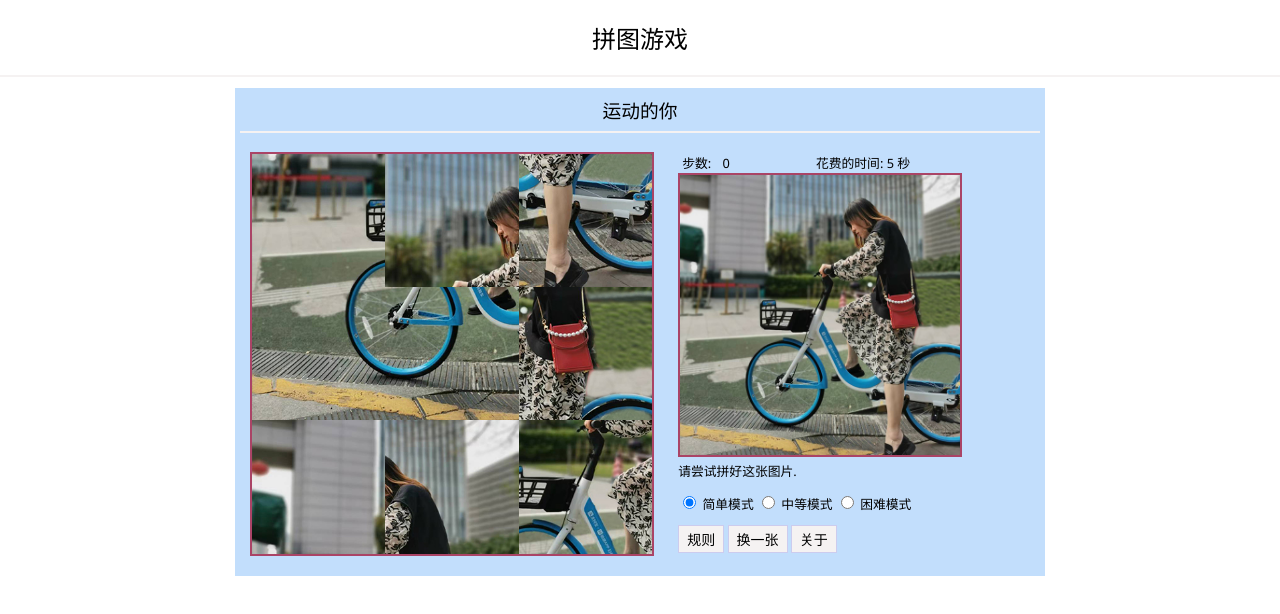
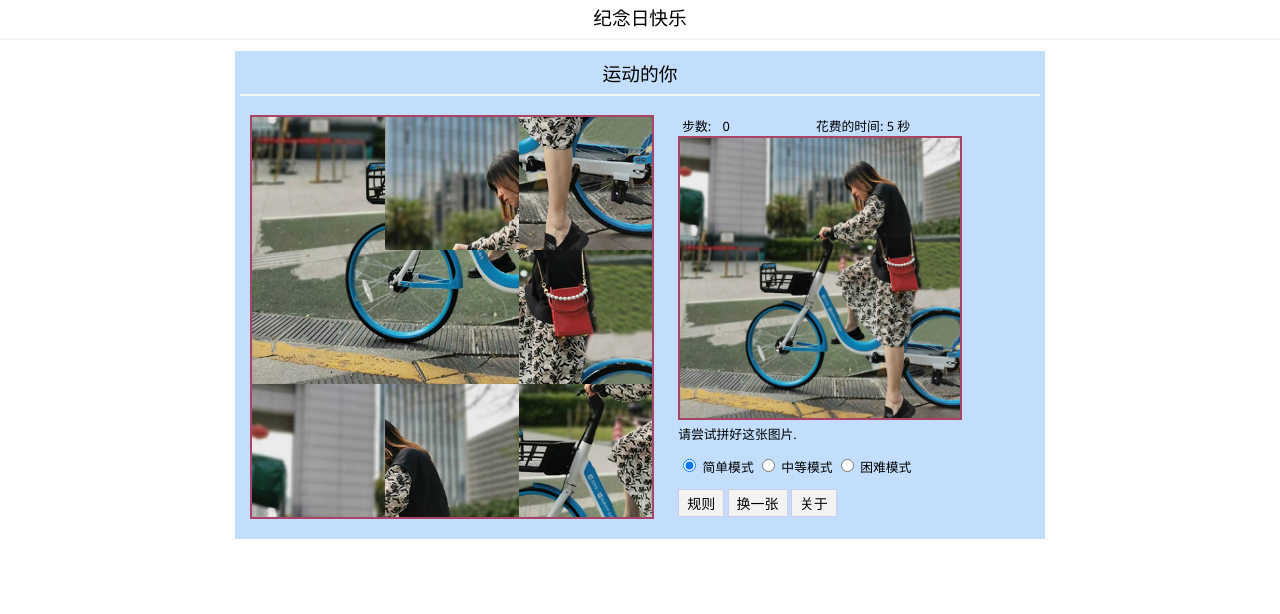
Before and after one commit to Siucheung/H5PUZZLE, a plain HTML site: page index.html in a window 1280 px wide. Drawn offline with Linux system fonts and the light colour scheme.

Commit message:
Update index.html

```diff
--- a/index.html
+++ b/index.html
@@ -10,7 +10,7 @@
 
 <body>
     <div id="collage">
-        <h2>拼图游戏</h2>
+        <h3>纪念日快乐</h3>
         <hr />
         <div id="playPanel" style="padding:5px;display:none;">
             <h3 id="imgTitle"></h3>
```
